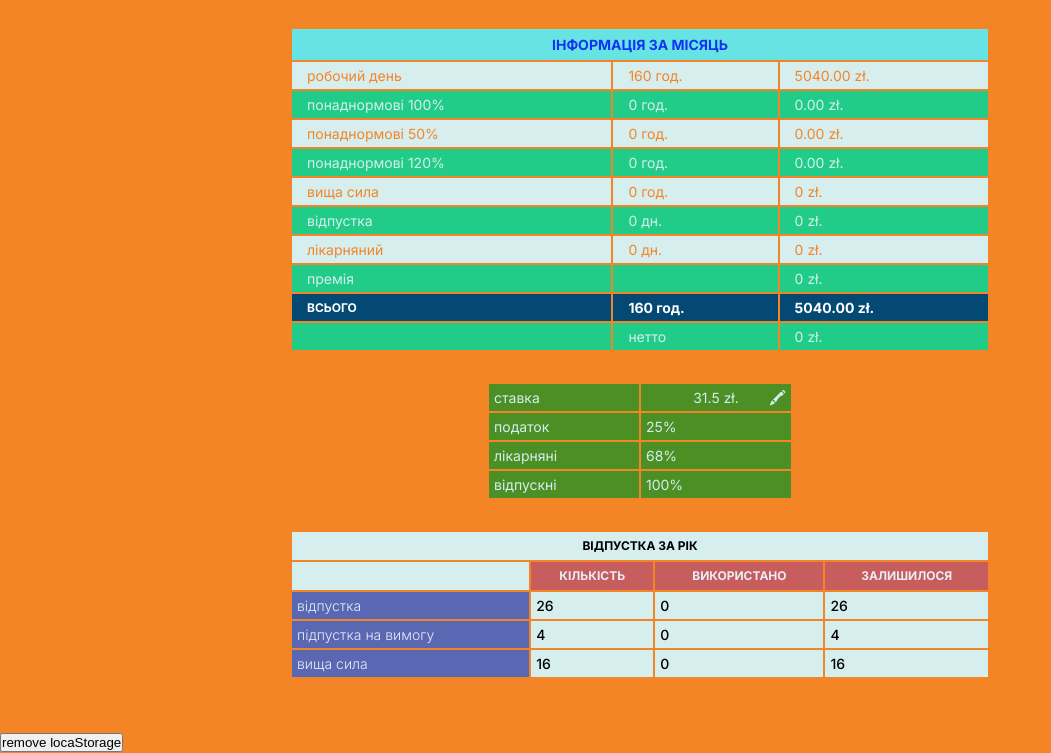
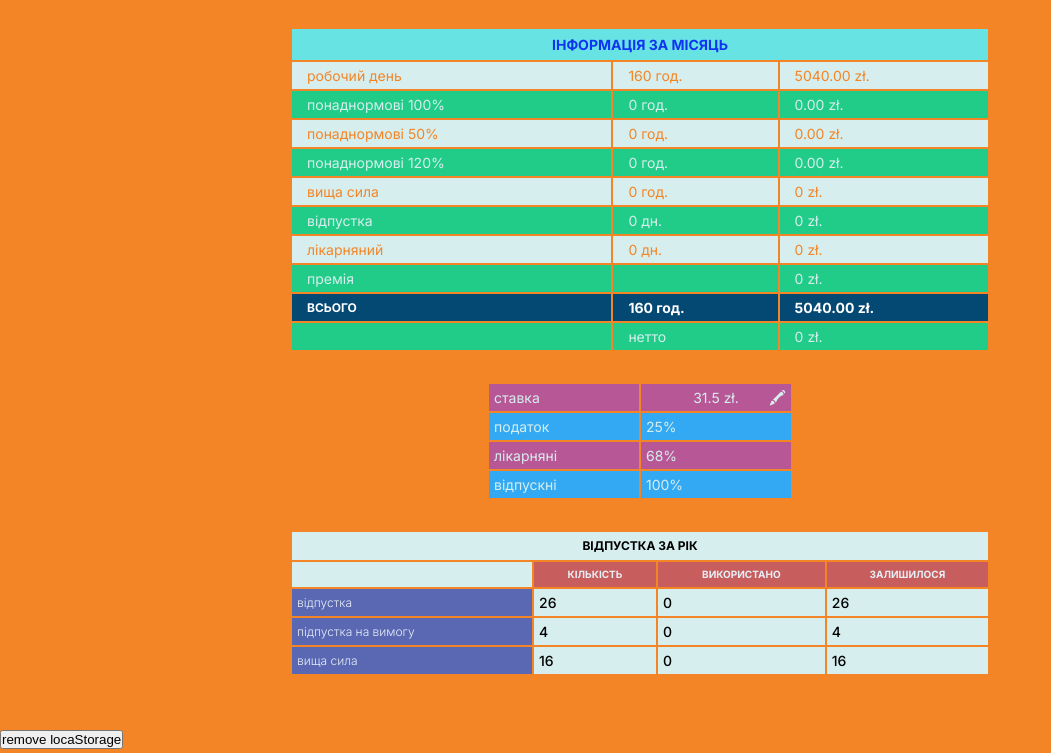
Before and after one commit to Sergo-Kaz13/autodoc-schedule, a plain HTML site: page index.html in a window 1280 px wide. Shown: the part 478-1231 px from the top of the page, without its empty margins (0-1051 px from the left). Drawn offline with Linux system fonts and the light colour scheme.

Commit message:
change styles rateTable and tableUrlop

```diff
--- a/style.css
+++ b/style.css
@@ -323,17 +323,18 @@ body {
 
 .tableUrlop .tableUrlopTitle {
   color: rgb(0, 0, 0);
+  font-size: 12px;
 }
 
 .tableUrlop td:first-child {
   background: rgb(90, 104, 179);
   color: rgb(231 238 246);
-  font-size: 14px;
+  font-size: 12px;
   font-weight: 300;
 }
 
 .tableUrlop th {
-  font-size: 12px;
+  font-size: 10px;
   color: rgb(231 238 246);
   text-transform: uppercase;
   padding: 5px 5px;
@@ -361,8 +362,12 @@ body {
   font-size: 14px;
 }
 
-.rateTable tr {
-  background: rgb(75, 143, 37);
+.rateTable tr:nth-child(odd) {
+  background: rgb(184 87 149);
+}
+
+.rateTable tr:nth-child(even) {
+  background: rgb(51, 169, 243);
 }
 
 .rateTable td {
```
